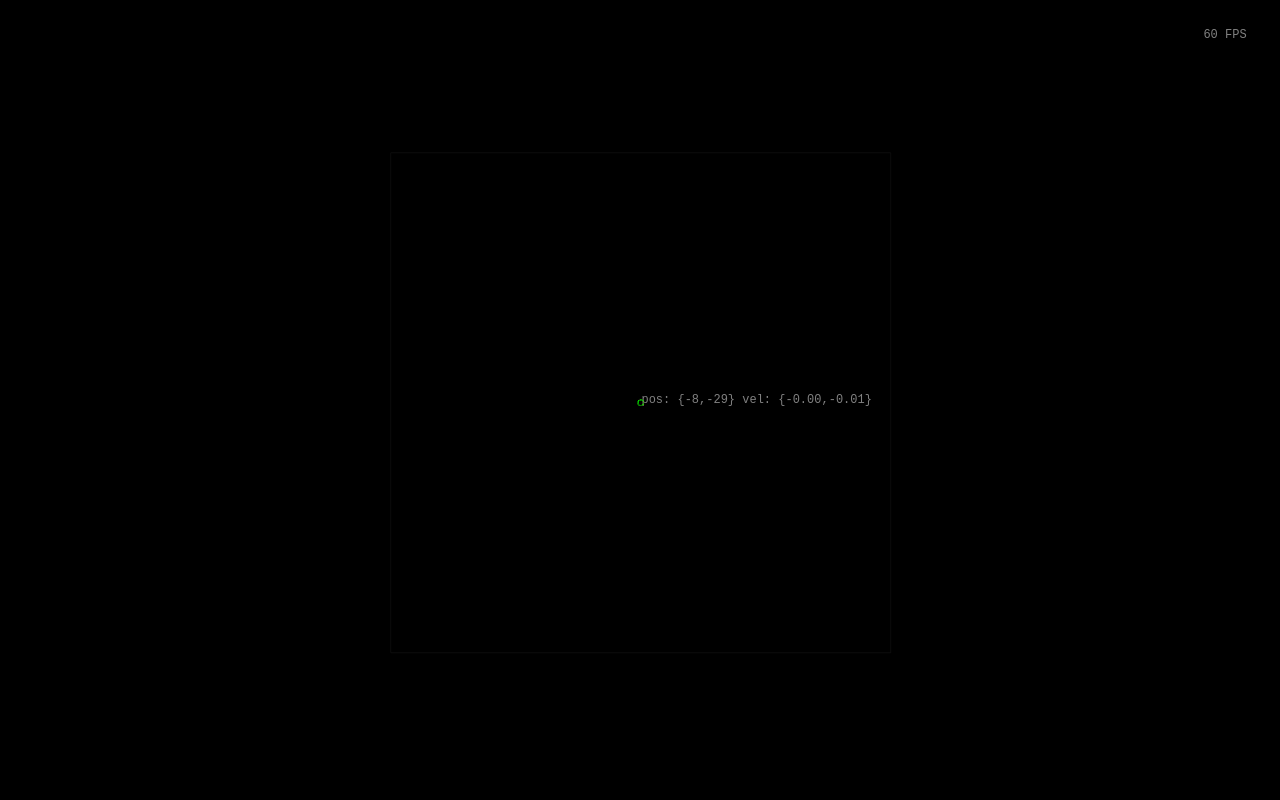
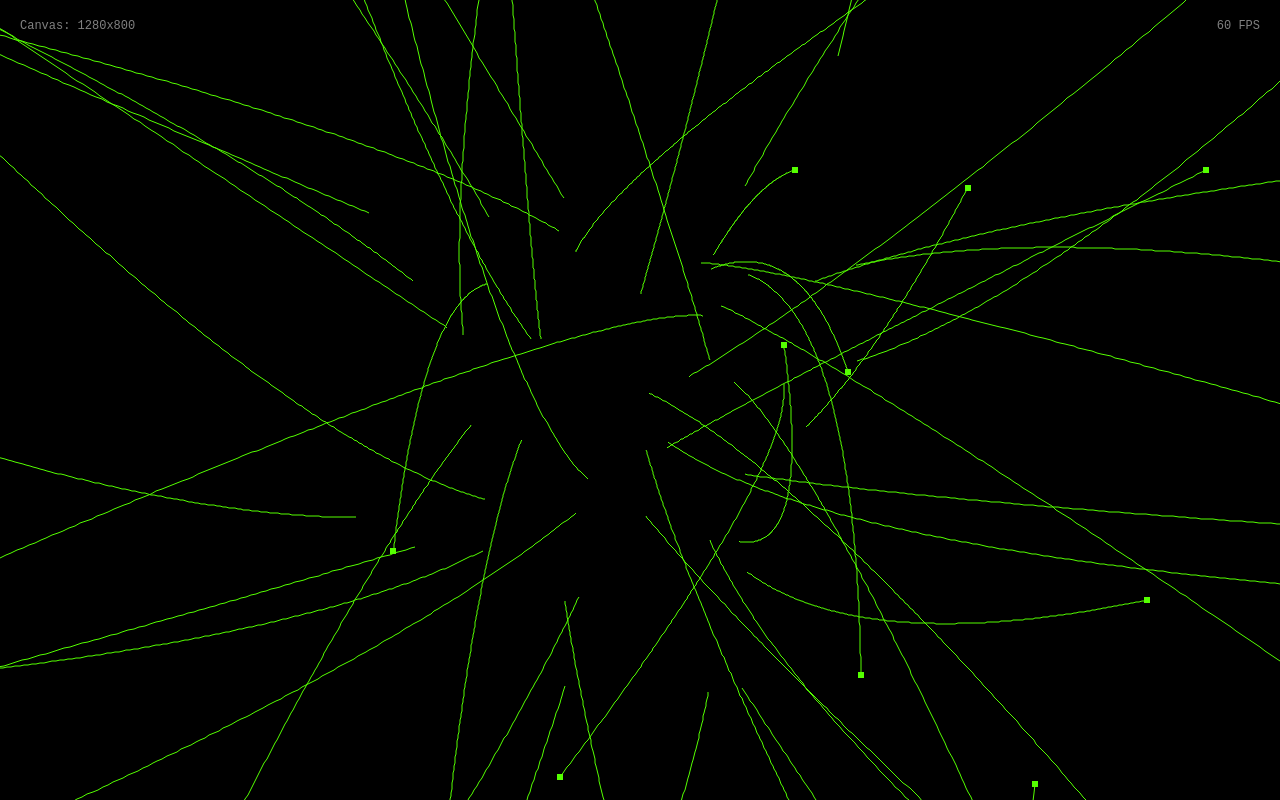
Before and after one commit to boxingjellyfish/blank_game, a plain HTML site: page camera.html in a window 1280 px wide. Drawn offline with Linux system fonts and the light colour scheme.

Commit message:
camera and input

```diff
--- a/camera.html
+++ b/camera.html
@@ -30,6 +30,8 @@
     <script src="code/loop.js"></script>
     <script src="code/basic.js"></script>
     <script src="code/ecs.js"></script>
+    <script src="code/camera.js"></script>
+    <script src="code/input.js"></script>
     <script>
         var canvas = document.getElementById("canvas");
         var ctx = canvas.getContext("2d");
@@ -41,153 +43,108 @@
             canvas.height = window.innerHeight;
         }
 
-        resizeCanvas();
-
         window.addEventListener("keypress", doKeyDown, false);
 
         function doKeyDown(e) {
-            if (e.keyCode == 43)
-                entityToFollow++;
-            if (e.keyCode == 45)
-                entityToFollow--;
+            if (e.keyCode == 47) {
+                for (var i = 0; i < scene.entities.length; i++) {
+                    scene.entities[i].motion.acceleration = new Vector(Random.float(-0.0001, 0.0001), Random.float(-0.0001, 0.0001));
+                }
+            }
+            if (e.keyCode == 46) {
+                if (!scene.entityToFollow)
+                    scene.entityToFollow = 0;
+                scene.entities[scene.entityToFollow].getComponent("Shape").highlight = false;
+                scene.entityToFollow = scene.entityToFollow >= scene.entities.length - 1 ? 0 : scene.entityToFollow + 1;
+                scene.entities[scene.entityToFollow].getComponent("Shape").highlight = true;
+                scene.camera.targetPosition = scene.entities[scene.entityToFollow].transform.position;
+            }
         }
 
         class Scene {
             constructor() {
-                this.width = 5000;
-                this.height = 5000;
+                this.width = 2000;
+                this.height = 2000;
                 this.entities = [];
-                this.cameraCenter = Vector.Zero;
-                this.cameraScale = 0.1;
+                this.entityToFollow = null;
                 this.movementSystem = new MovementSystem(this.width, this.height);
+                this.camera = new Camera();
+                this.shapeRendererSystem = new ShapeRendererSystem();
+                this.traceRendererSystem = new TraceRendererSystem();
+                this.input = new Input();
+            }
+
+            update(delta) {
+                if (Input.instance.isKeyDown("NumpadMultiply"))
+                    this.entityToFollow = null;
+
+                this.movementSystem.update(delta, this.entities);
+                this.traceRendererSystem.update(delta, this.entities);
+                this.camera.update(delta);
+            }
+
+            draw(interp) {
+                // Clear canvas and save
+                ctx.clearRect(0, 0, canvas.width, canvas.height);
+                ctx.save();
+
+                // Zoom camera according to scale
+                ctx.scale(this.camera.zoom, this.camera.zoom);
+
+                // Center world in canvas
+                ctx.translate(canvas.width / (2 * this.camera.zoom), canvas.height / (2 * this.camera.zoom));
+
+                // Scroll camera center
+                ctx.translate(-1 * this.camera.position.x, -1 * this.camera.position.y);
+
+                this.shapeRendererSystem.draw(interp, ctx, this.entities);
+                this.traceRendererSystem.draw(interp, ctx, this.entities);
+
+                // World edges
+                ctx.beginPath();
+                ctx.strokeStyle = Color.fixedStyle(0, 0, 100, 0.5);
+                ctx.lineWidth = 2;
+                ctx.rect(0 - Math.round(this.width / 2), 0 - Math.round(this.height / 2), this.width, this.height);
+                ctx.stroke();
+
+                // Restore to draw relative to window edges
+                ctx.restore();
+
+                // FPS
+                ctx.fillStyle = new Color(0, 0, 100, 0.5).style;
+                ctx.font = "12px monospace";
+                ctx.textBaseline = "top";
+                ctx.textAlign = "right";
+                ctx.fillText(Math.round(loop.getFPS()) + " FPS", canvas.width - 20, 20);
+
+                ctx.textAlign = "left";
+                ctx.fillText("Canvas: " + canvas.width + "x" + canvas.height, 20, 20);
             }
         }
 
         function update(delta) {
-            scene.movementSystem.update(delta, scene.entities);
+            scene.update(delta);
         }
 
-        var paths = [];
-        var maxPaths = 1000;
-        var entityToFollow = 0;
-
         function draw(interp) {
-
-            ctx.clearRect(0, 0, canvas.width, canvas.height);
-            ctx.save();
-
-            // Zoom camera according to scale
-            ctx.scale(scene.cameraScale, scene.cameraScale);
-            // Center world in canvas
-            ctx.translate(canvas.width / (2 * scene.cameraScale), canvas.height / (2 * scene.cameraScale));
-            // Scroll camera center
-            ctx.translate(-1 * scene.cameraCenter.x, -1 * scene.cameraCenter.y);
-
-            // Entities
-            for (var i = 0; i < scene.entities.length; i++) {
-                var entity = scene.entities[i];
-                if (entity.hasComponent("Transform")) {
-                    var pos = entity.transform.position.copy;
-                    if (i == entityToFollow) {
-                        lerp(scene.cameraCenter, pos);
-                        ctx.beginPath();
-                        ctx.strokeStyle = Color.fixedStyle(0, 0, 100, 0.5);
-                        ctx.lineWidth = "1";
-                        ctx.rect(Math.round(pos.x) - 8, Math.round(pos.y) - 8, 16, 16);
-                        ctx.stroke();
-                        if (entity.hasComponent("Motion")) {
-                            var vel = entity.motion.velocity;
-                            ctx.fillStyle = Color.fixedStyle(0, 0, 100, 0.5);
-                            ctx.font = Math.round(12 / scene.cameraScale) + "px monospace";
-                            ctx.textAlign = "left";
-                            ctx.textBaseline = "middle";
-                            ctx.fillText("pos: {" + pos.x.toFixed(0) + "," + pos.y.toFixed(0) + "} vel: {" + vel.x.toFixed(2) + "," + vel.y.toFixed(2) + "}", Math.round(pos.x + 15), Math.round(pos.y));
-                        }
-                    }
-                    if (isInViewport(pos)) {
-                        ctx.fillStyle = Color.fixedStyle(100, 100, 50, 1);
-                        ctx.fillRect(Math.round(pos.x) - 3, Math.round(pos.y) - 3, 6, 6);
-
-                        paths.push({ "pos": pos, "c": Color.fixedStyle(100, 100, 50, 1) });
-                        if (paths.length > maxPaths)
-                            paths.shift();
-                    }
-                }
-            }
-
-            // Paths
-            for (var i = paths.length - 1; i >= 0; i--) {
-                if (isInViewport(paths[i].pos)) {
-                    ctx.fillStyle = paths[i].c;
-                    ctx.fillRect(paths[i].pos.x, paths[i].pos.y, 1, 1);
-                } else
-                    paths.splice(i, 1);
-            }
-
-
-            ctx.beginPath();
-            ctx.strokeStyle = Color.fixedStyle(0, 0, 100, 0.5);
-            ctx.lineWidth = "1";
-            ctx.rect(0 - Math.round(scene.width / 2), 0 - Math.round(scene.height / 2), scene.width, scene.height);
-            ctx.stroke();
-
-            ctx.restore();
-
-            // Followed Entity
-            /*
-            var entity = scene.entities[entityToFollow];
-            if (entity && entity.hasComponent("Motion")) {
-                var pos = entity.transform.position.copy;
-                var vel = entity.motion.velocity;
-                ctx.fillStyle = Color.fixedStyle(0, 0, 100, 0.5);
-                ctx.font = "12px monospace";
-                ctx.textAlign = "left";
-                ctx.textBaseline = "middle";
-                ctx.fillText("pos: {" + pos.x.toFixed(0) + "," + pos.y.toFixed(0) + "}", Math.round(canvas.width / 2 + 15), Math.round(canvas.height / 2 - 8));
-                ctx.fillText("vel: {" + vel.x.toFixed(2) + "," + vel.y.toFixed(2) + "}", Math.round(canvas.width / 2 + 15), Math.round(canvas.height / 2 + 8));
-            }
-            */
-
-            // FPS
-            ctx.fillStyle = new Color(0, 0, 100, 0.5).style;
-            ctx.font = "12px monospace";
-            ctx.textAlign = "center";
-            ctx.textBaseline = "middle";
-            ctx.fillText(Math.round(loop.getFPS()) + " FPS", canvas.width - 55, 35);
-
-            //ctx.fillText(canvas.width + "x" + canvas.height, 50, 35);
-            //ctx.fillText(paths.length + " paths", 50, 55);
-        }
-
-        function lerp(position, targetPosition) {
-            var diff = targetPosition.copy.substract(position.copy);
-            position.x += diff.x * 0.1;
-            position.y += diff.y * 0.1;
-        }
-
-        function isInViewport(point) {
-            return true;
-            /*
-            return point.x > canvas.width / -2
-                && point.x < canvas.width / 2
-                && point.y > canvas.height / -2
-                && point.y < canvas.height / 2;
-                */
+            scene.draw(interp);
         }
 
         var scene = new Scene();
         var loop = new Loop().setUpdate(update).setDraw(draw).start();
+        resizeCanvas();
 
+        // Random entities
         for (var i = 0; i < 50; i++) {
             var entity = new Entity();
-            var transform = new TransformComponent();
-            transform.position = Vector.Zero;
-            entity.addComponent(transform);
-            var motion = new MotionComponent();
-            motion.velocity = Vector.Zero; //new Vector(Random.float(-0.1, 0.1), Random.float(-0.1, 0.1));
-            motion.acceleration = new Vector(Random.float(-0.0001, 0.0001), Random.float(-0.0001, 0.0001));
-            motion.maxVelocity = Random.float(0.005, 0.005);
-            entity.addComponent(motion);
+            var position = new Vector(Random.float(-100, 100), Random.float(-100, 100));
+            entity.addComponent(new TransformComponent(position));
+            var velocity = new Vector(Random.float(-0.1, 0.1), Random.float(-0.1, 0.1));
+            var maxVelocity = Random.float(0.5, 0.5);
+            var acceleration = new Vector(Random.float(-0.0001, 0.0001), Random.float(-0.0001, 0.0001));
+            entity.addComponent(new MotionComponent(velocity, maxVelocity, acceleration));
+            entity.addComponent(new ShapeComponent(6, 6, Color.fixedStyle(100, 100, 50, 1)));
+            entity.addComponent(new TraceComponent(1, Color.fixedStyle(100, 100, 50, 1)));
             scene.entities.push(entity);
         }
 
--- a/code/basic.js
+++ b/code/basic.js
@@ -86,6 +86,10 @@ class Vector {
     static get One() {
         return new Vector(1, 1);
     }
+
+    static get MinusOne() {
+        return new Vector(-1, -1);
+    }
 }
 
 // http://hslpicker.com/
@@ -153,6 +157,18 @@ class Color {
     static fixedStyle(h, s, l, a) {
         return "hsla(" + h + ", " + s + "%, " + l + "%, " + a + ")";
     }
+
+    static get White() {
+        return Color.fixedStyle(0, 0, 100, 1);
+    }
+
+    static get Black() {
+        return Color.fixedStyle(0, 0, 0, 1);
+    }
+
+    static get Gray() {
+        return Color.fixedStyle(0, 0, 50, 1);
+    }
 }
 
 // https://www.redblobgames.com/articles/probability/damage-rolls.html
@@ -168,6 +184,10 @@ class Random {
 
     static value(array) {
         return array[Random.int(0, array.length)];
+    }
+
+    static bool() {
+        return Math.random() < 0.5;
     }
 }
 
@@ -352,6 +372,11 @@ class Collisions {
 // https://gist.github.com/gre/1650294
 
 class Easing {
+
+    static lerp(value, target, factor) {
+        return value + (target - value) * factor;
+    }
+
     // no easing, no acceleration
     static linear(t) {
         return t
--- /dev/null
+++ b/code/camera.js
@@ -0,0 +1,28 @@
+class Camera {
+    constructor() {
+        this.position = Vector.Zero;
+        this.targetPosition = null;
+        this.zoom = 1;
+        this.targetZoom = null;
+    }
+
+    update(delta) {
+        if (Input.Instance.isKeyDown("NumpadAdd"))
+            this.zoom *= 1.01;
+        else if (Input.Instance.isKeyDown("NumpadSubtract"))
+            this.zoom *= 0.99;
+
+        if(Input.Instance.isKeyDown("NumpadMultiply"))
+            this.targetPosition = Vector.Zero;
+
+        if (this.targetPosition) {
+            this.position.x = Easing.lerp(this.position.x, this.targetPosition.x, 0.1);
+            this.position.y = Easing.lerp(this.position.y, this.targetPosition.y, 0.1);
+        }
+        if (this.targetZoom) {
+            this.zoom = Easing.lerp(this.zoom, this.targetZoom, 0.01);
+        }
+    }
+
+
+}
--- a/code/ecs.js
+++ b/code/ecs.js
@@ -50,36 +50,55 @@ class Entity {
 }
 
 class TransformComponent {
-    constructor() {
+    constructor(position, angle) {
         this.name = "Transform";
-        this.position = Vector.Zero;
-        this.angle = 0;
+        this.position = position;
+        this.angle = angle;
     }
 }
 
 class MotionComponent {
-    constructor() {
+    constructor(velocity, maxVelocity, acceleration, angularVelocity, angularAcceleration) {
         this.name = "Motion";
-        this.velocity = Vector.Zero;
-        this.acceleration = Vector.Zero;
-        this.angularVelocity = 0;
-        this.angularAcceleration = 0;
-        this.maxVelocity = Number.MAX_SAFE_INTEGER;
+        this.velocity = velocity;
+        this.maxVelocity = maxVelocity;
+        this.acceleration = acceleration;
+        this.angularVelocity = angularVelocity;
+        this.angularAcceleration = angularAcceleration;
     }
 }
 
 class CollisionDetectionComponent {
-    constructor() {
+    constructor(boundingBox) {
         this.name = "CollisionDetection";
-        this.boundingBox = Vector.Zero;
-        // TODO: Handle other types of collisions
+        this.boundingBox = boundingBox;
     }
 }
 
 class CollisionHandlingComponent {
-    constructor() {
+    constructor(collided) {
         this.name = "CollisionHandling";
-        this.collided = null;
+        this.collided = collided;
+    }
+}
+
+class ShapeComponent {
+    constructor(width, height, color) {
+        this.name = "Shape";
+        this.width = width;
+        this.height = height;
+        this.color = color;
+        this.highlight = false;
+    }
+}
+
+class TraceComponent {
+    constructor(width, color) {
+        this.name = "Trace";
+        this.width = width;
+        this.color = color;
+        this.points = [];
+        this.maxPoints = 200;
     }
 }
 
@@ -97,9 +116,12 @@ class MovementSystem {
                 entity.transform.position.y += entity.motion.velocity.y * delta;
                 entity.transform.angle += entity.motion.angularVelocity * delta;
 
-                if (entity.motion.velocity.magnitude <= entity.motion.maxVelocity) {
-                    entity.motion.velocity.x += entity.motion.acceleration.x * delta;
-                    entity.motion.velocity.y += entity.motion.acceleration.y * delta;
+                var velocity = entity.motion.velocity.copy;
+                velocity.x += entity.motion.acceleration.x * delta;
+                velocity.y += entity.motion.acceleration.y * delta;
+
+                if (velocity.magnitude <= entity.motion.maxVelocity) {
+                    entity.motion.velocity = velocity;
                 }
                 entity.motion.angularVelocity += entity.motion.angularAcceleration * delta;
 
@@ -157,3 +179,63 @@ class CollisionHandlingSystem {
         }
     }
 }
+
+class ShapeRendererSystem {
+    draw(interp, ctx, entities) {
+        for (var i = 0; i < entities.length; i++) {
+            var entity = entities[i];
+            if (entity.hasComponents(["Transform", "Shape"])) {
+                var transform = entity.getComponent("Transform");
+                var shape = entity.getComponent("Shape");
+                ctx.fillStyle = shape.color;
+                ctx.fillRect(Math.round(transform.position.x) - shape.width / 2, Math.round(transform.position.y) - shape.height / 2, shape.width, shape.height);
+                if (shape.highlight) {
+                    ctx.beginPath();
+                    ctx.strokeStyle = shape.color;
+                    ctx.lineWidth = 1;
+                    ctx.rect(Math.round(transform.position.x) - shape.width / 2 - 4, Math.round(transform.position.y) - shape.height / 2 - 4, shape.width + 8, shape.height + 8);
+                    ctx.stroke();
+                }
+            }
+        }
+    }
+}
+
+class TraceRendererSystem {
+    update(delta, entities) {
+        for (var i = 0; i < entities.length; i++) {
+            var entity = entities[i];
+            if (entity.hasComponents(["Transform", "Trace"])) {
+                var transform = entity.getComponent("Transform");
+                var trace = entity.getComponent("Trace");
+                trace.points.push(transform.position.copy);
+                if (trace.points.length > trace.maxPoints)
+                    trace.points.shift();
+            }
+        }
+    }
+
+    draw(interp, ctx, entities) {
+        for (var i = 0; i < entities.length; i++) {
+            var entity = entities[i];
+            if (entity.hasComponents(["Trace"])) {
+                var trace = entity.getComponent("Trace");
+                if (trace.points.length > 0) {
+                    var pos = trace.points[0];
+                    ctx.beginPath();
+                    ctx.strokeStyle = trace.color;
+                    ctx.lineWidth = trace.width;
+                    ctx.moveTo(Math.round(pos.x), Math.round(pos.y));
+                    for (var j = 1; j < trace.points.length; j++) {
+                        if (Math.abs(pos.x - trace.points[j].x) < 100 && Math.abs(pos.y - trace.points[j].y) < 100)
+                            ctx.lineTo(Math.round(trace.points[j].x), Math.round(trace.points[j].y));
+                        else
+                            ctx.moveTo(Math.round(trace.points[j].x), Math.round(trace.points[j].y));
+                        pos = trace.points[j];
+                    }
+                    ctx.stroke();
+                }
+            }
+        }
+    }
+}
--- /dev/null
+++ b/code/input.js
@@ -0,0 +1,29 @@
+class Input {
+
+    static instance = null;
+
+    constructor() {
+        if (Input.instance)
+            return Input.instance;
+        this.keys = [];
+        window.addEventListener("keypress", (e) => { this.handleKeyPress(e) }, false);
+        window.addEventListener("keyup", (e) => { this.handleKeyUp(e) }, false);
+        Input.instance = this;
+    }
+
+    handleKeyPress(e) {
+        this.keys[e.code] = true;
+    }
+
+    handleKeyUp(e) {
+        this.keys[e.code] = false;
+    }
+
+    isKeyDown(keyCode) {
+        return this.keys[keyCode];
+    }
+
+    static get Instance() {
+        return Input.instance;
+    }
+}
```
